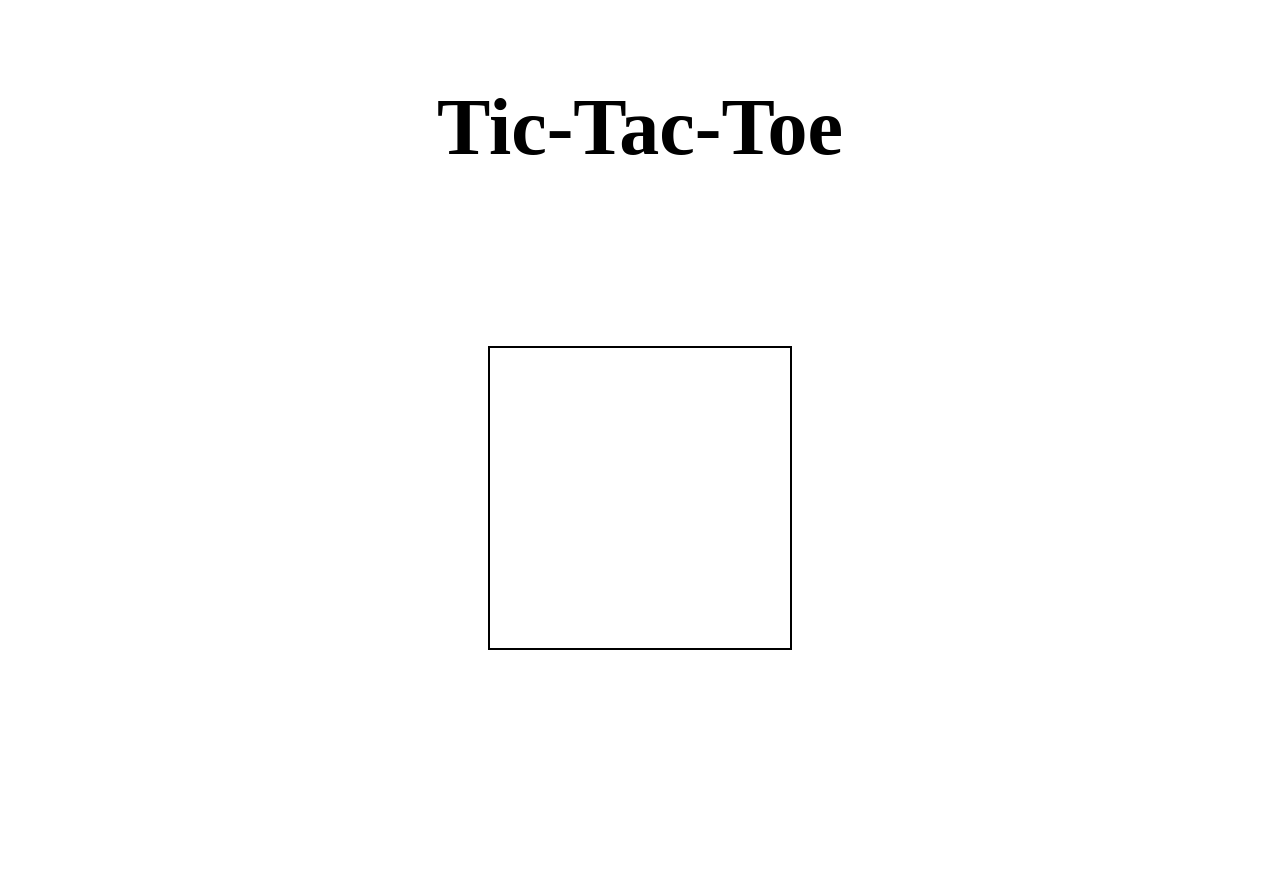
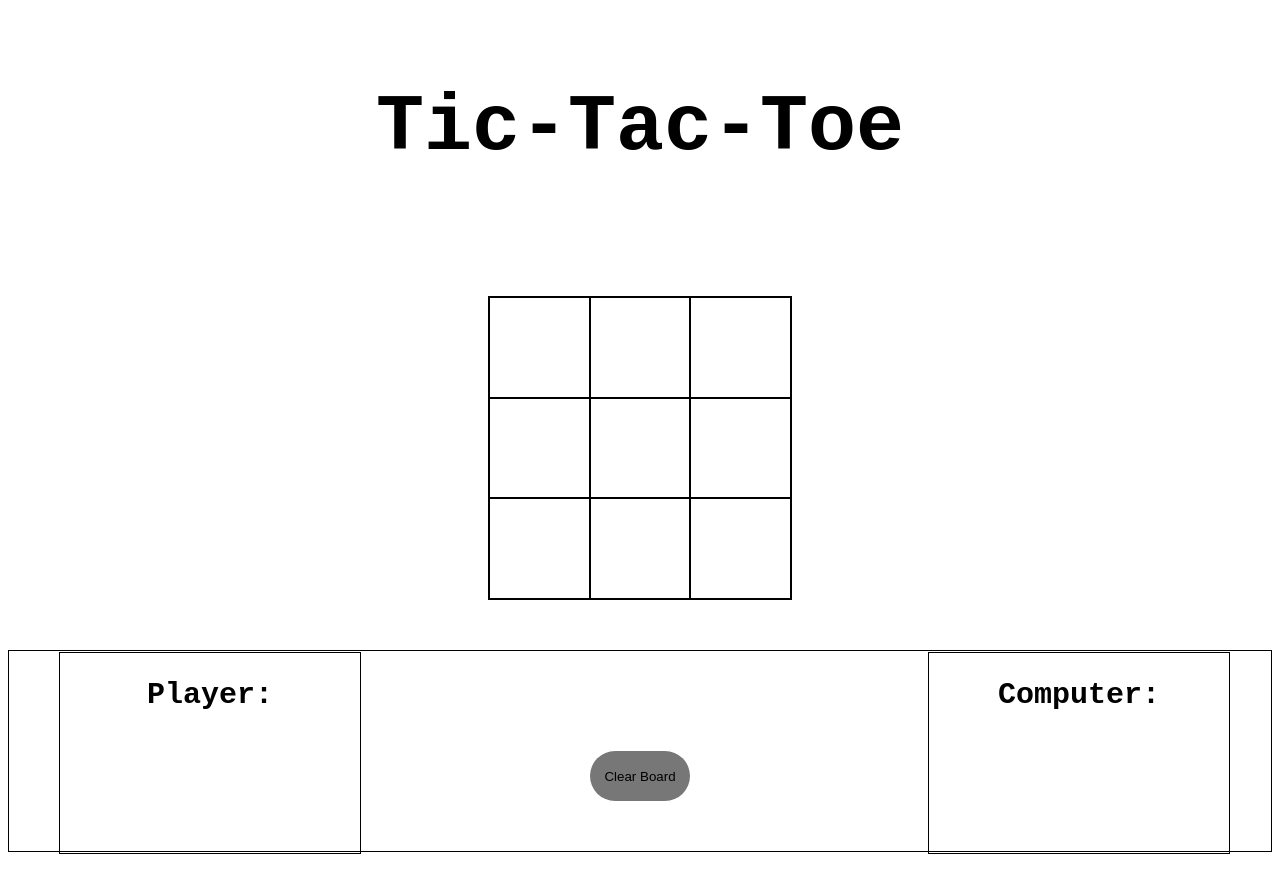
Before and after one commit to Jerriath/tic-tac-toe, a plain HTML site: page index.html in a window 1280 px wide. Before the commit the page ends 800 px from the top, so only its background shows below. Drawn offline with Linux system fonts and the light colour scheme.

Commit message:
Added scoreboard element

```diff
--- a/index.html
+++ b/index.html
@@ -9,8 +9,24 @@
         <div id="title">
             <h1>Tic-Tac-Toe</h1>
         </div>
+
         <div id="container">
+        </div>
 
+        <div id="scoreBoard">
+            <div id="playerSide">
+                <h2>Player: </h2>
+                <h2 id="playerScore">
+
+                </h2>
+            </div>
+            <div id="compSide">
+                <h2>Computer: </h2>
+                <h2 id="compScore">
+
+                </h2>
+            </div>
+            <button id="clear">Clear Board</button>
         </div>
 
         <script src="scripts.js"></script>
--- a/scripts.js
+++ b/scripts.js
@@ -89,6 +89,18 @@ let gameBoard = (function(){
     }
 })();
 
+
+let game = (function() {
+
+    //cache DOM
+    let playerScore = document.querySelector("#playerScore");
+    let compScore = document.querySelector("#compScore");
+    let clearBtn = document.querySelector("#clear");
+
+});
+
+
+
+
 gameBoard.initBoard();
 gameBoard.render();
-gameBoard.clearBoard();
--- a/styles.css
+++ b/styles.css
@@ -1,6 +1,6 @@
 #title {
     text-align: center;
-    margin-bottom: 100px;
+    margin-bottom: 50px;
     font-size: 40px;;
     padding: 20px;
 }
@@ -13,6 +13,49 @@
     margin-left: auto;
     margin-right: auto;
     border: 2px solid black;
+}
+
+#scoreBoard {
+    height: 200px;
+    border: 1px solid black;
+    margin-top: 50px;
+    display: block;
+}
+
+#playerSide {
+    position: absolute;
+    width: 300px;
+    border: 1px solid black;
+    height: 200px;
+    margin-left: 50px;
+    top: 652px;
+    text-align: center;
+    font-size: 20px;
+}
+
+#compSide {
+    position: absolute;
+    width: 300px;
+    border: 1px solid black;
+    height: 200px;
+    margin-right: 50px;
+    right: 0px;
+    top: 652px;
+    text-align: center;
+    font-size: 20px;
+}
+
+#clear {
+    margin: 100px 0px;
+    background-color: #777;
+    border-radius: 25px;
+    border: 0px;
+    height: 50px;
+    width: 100px;
+}
+
+#clear:hover {
+    border: 5px solid green;
 }
 
 .square {
@@ -31,4 +74,5 @@
 
 body {
     text-align: center;
+    font-family: monospace;
 }
```
